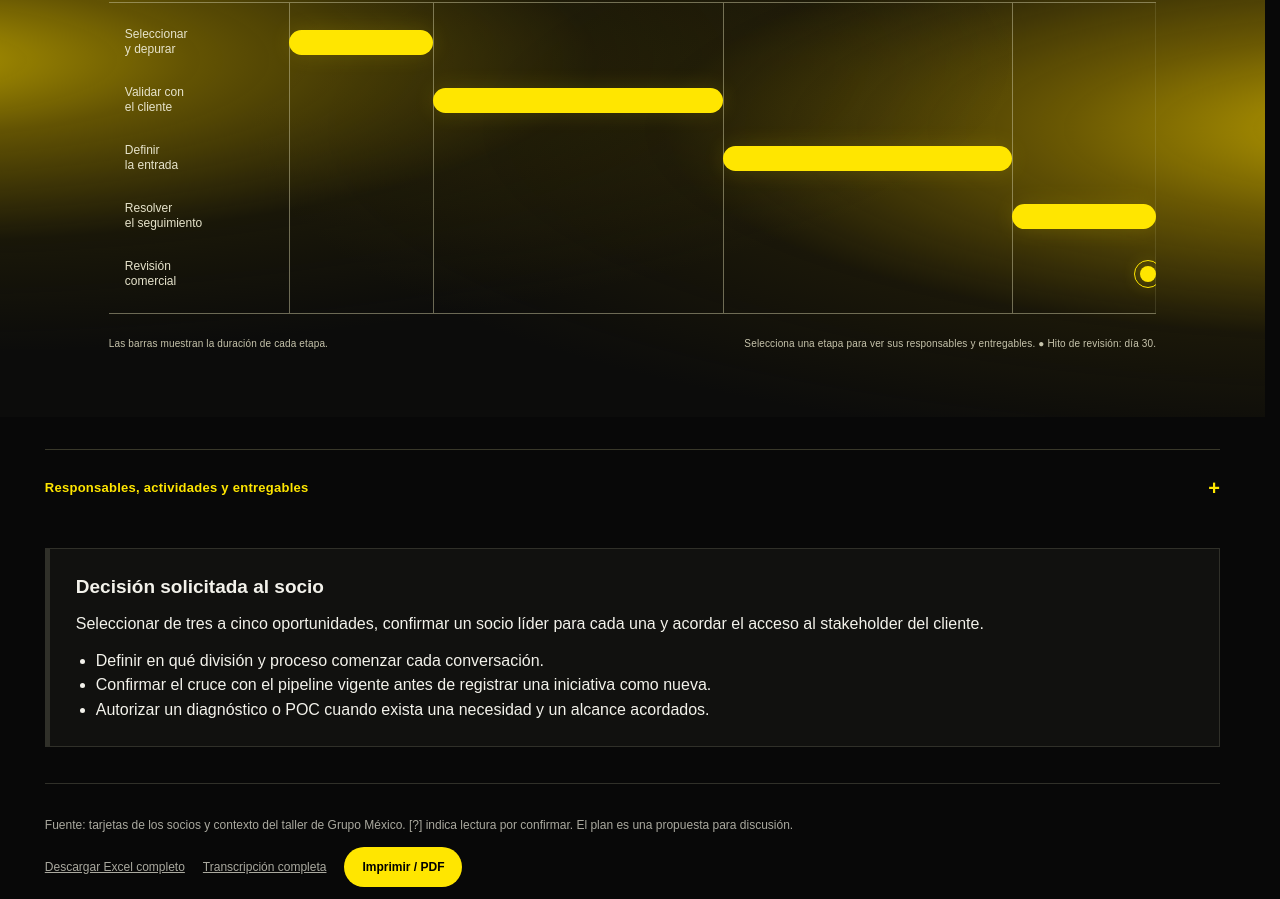
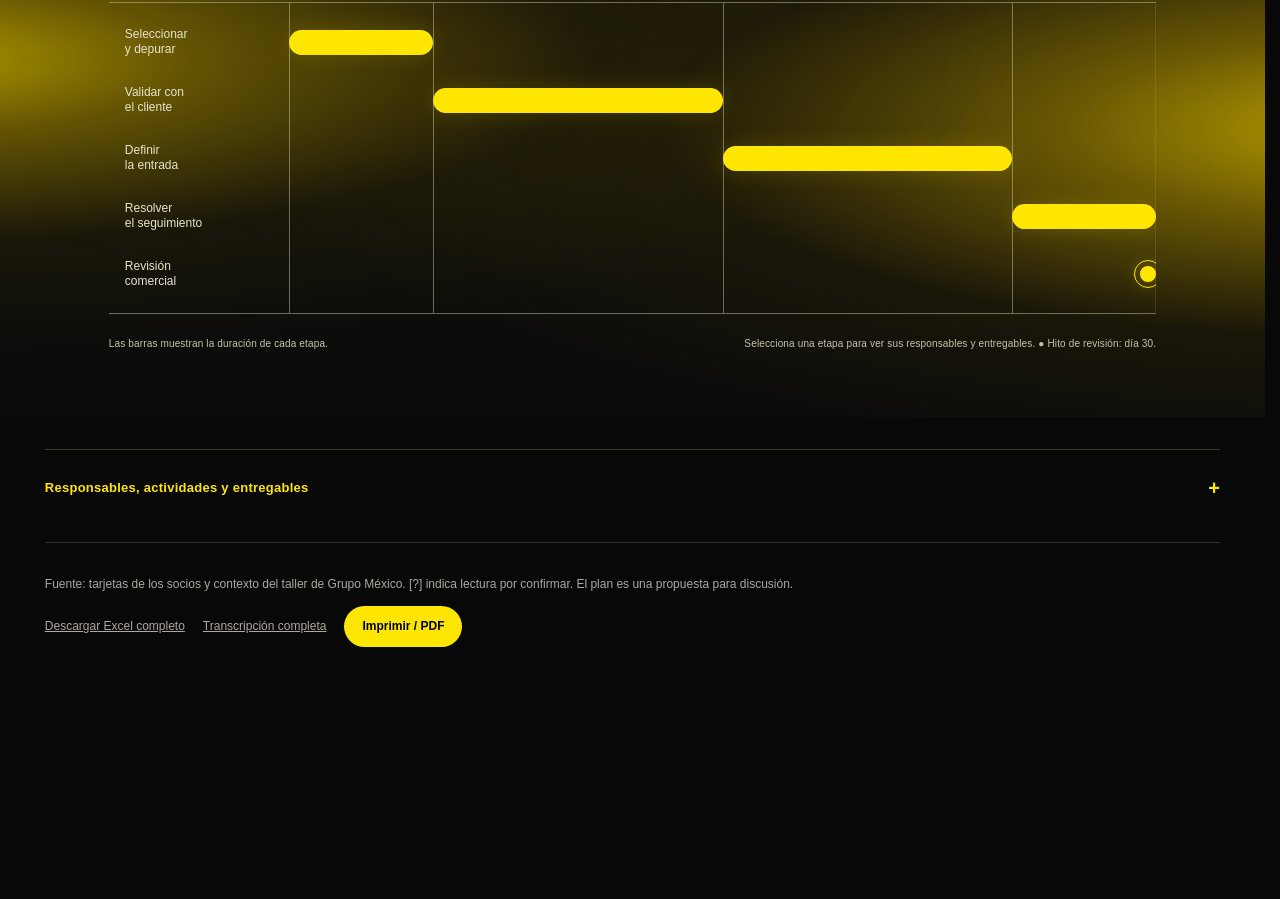
Before and after one commit to CARDAGO-CODE/radar-grupo-mexico, a plain HTML site: page Plan_30_Dias_Grupo_Mexico.html in a window 1280 px wide. Shown: the part 428-1327 px from the top of the page. After the commit the page ends 1087 px from the top, so only its background shows below. Drawn offline with Linux system fonts and the light colour scheme.

Commit message:
Eliminar bloque Decisión solicitada al socio del roadmap

```diff
--- a/Plan_30_Dias_Grupo_Mexico.html
+++ b/Plan_30_Dias_Grupo_Mexico.html
@@ -116,7 +116,7 @@
   </ol>
   <div class="roadmap-finish" id="revision-comercial"><div class="finish-day">Día 30<span>Revisión comercial</span></div><div><h3>Una decisión para cada oportunidad</h3><p>Reportar oportunidades seleccionadas, conversaciones realizadas, necesidades confirmadas y oportunidades calificadas. Registrar también las iniciativas cerradas o pospuestas y la razón. Actualizar el valor comercial con evidencia de alcance y presupuesto.</p></div></div>
 </details>
-<section><div class="decision"><h3>Decisión solicitada al socio</h3><p>Seleccionar de tres a cinco oportunidades, confirmar un socio líder para cada una y acordar el acceso al stakeholder del cliente.</p><ul><li>Definir en qué división y proceso comenzar cada conversación.</li><li>Confirmar el cruce con el pipeline vigente antes de registrar una iniciativa como nueva.</li><li>Autorizar un diagnóstico o POC cuando exista una necesidad y un alcance acordados.</li></ul></div></section>
+
 <footer class="foot"><p>Fuente: tarjetas de los socios y contexto del taller de Grupo México. [?] indica lectura por confirmar. El plan es una propuesta para discusión.</p><p><a href="Radar_Grupo_Mexico_Completo.xlsx" download>Descargar Excel completo</a><a href="Transcripcion_Grupo_Mexico.md">Transcripción completa</a><button class="print" onclick="window.print()">Imprimir / PDF</button></p></footer></main><script>
 (function(){
  function revealStage(){
```
